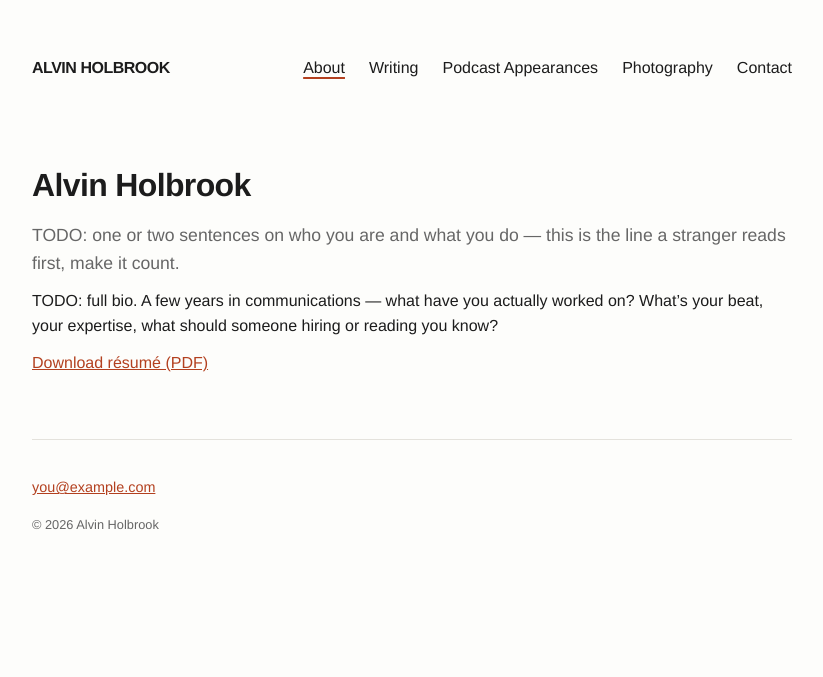
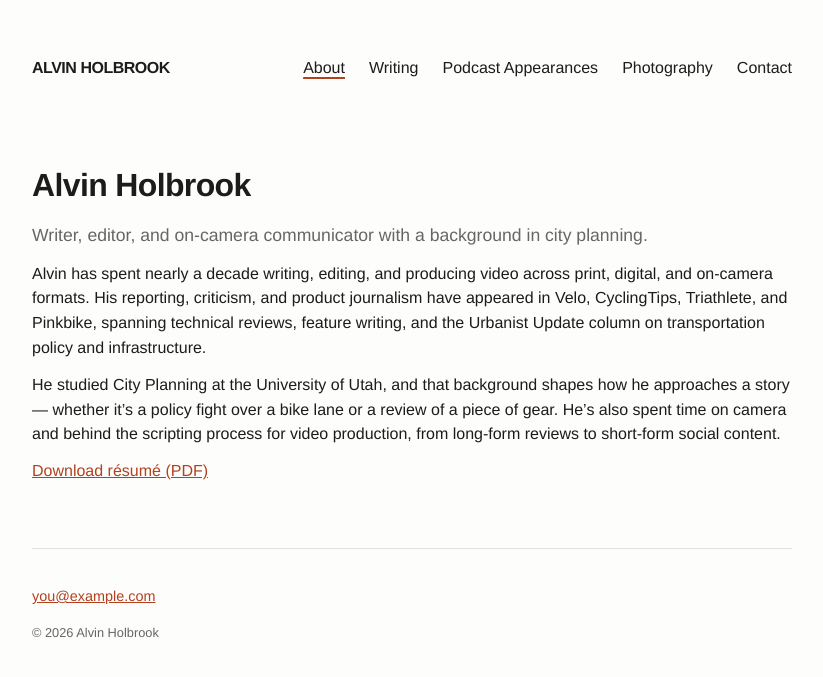
Before and after one commit to alvinholbrook/personal-website, a Jekyll site: the page built from index.md, in a window 1280 px wide. Shown: the top 677 px of the page, without its empty margins (228-1051 px from the left). Built offline with Jekyll 4.4.1, drawn with Linux system fonts in a browser that asks for light colours.

Commit message:
Draft About page bio
Co-Authored-By: Claude Sonnet 5 <noreply@anthropic.com>

```diff
--- a/index.md
+++ b/index.md
@@ -3,24 +3,13 @@ layout: default
 title: About
 ---
 
-<!--
-  TODO: replace this whole page with your real bio.
-  Suggested structure, matching what worked on Hayden Field's site:
-    1. A short, punchy intro paragraph (who you are, what you cover)
-    2. A photo (add it to /assets/images/ and reference it below)
-    3. A longer bio paragraph or two
-    4. A link to your downloadable résumé PDF
--->
-
 # Alvin Holbrook
 
-<p class="lede">TODO: one or two sentences on who you are and what you do — this is the
-line a stranger reads first, make it count.</p>
+<p class="lede">Writer, editor, and on-camera communicator with a background in city planning.</p>
 
-<!-- <img src="{{ '/assets/images/headshot.jpg' | relative_url }}" alt="Alvin Holbrook" width="240"> -->
+Alvin has spent nearly a decade writing, editing, and producing video across print, digital, and on-camera formats. His reporting, criticism, and product journalism have appeared in Velo, CyclingTips, Triathlete, and Pinkbike, spanning technical reviews, feature writing, and the Urbanist Update column on transportation policy and infrastructure.
 
-TODO: full bio. A few years in communications — what have you actually worked on?
-What's your beat, your expertise, what should someone hiring or reading you know?
+He studied City Planning at the University of Utah, and that background shapes how he approaches a story — whether it's a policy fight over a bike lane or a review of a piece of gear. He's also spent time on camera and behind the scripting process for video production, from long-form reviews to short-form social content.
 
 [Download résumé (PDF)]({{ '/assets/resume.pdf' | relative_url }})
 <!-- TODO: drop your résumé PDF into /assets/ as resume.pdf, or update this link -->
```
Also changed, not shown: .claude/launch.json (added).
